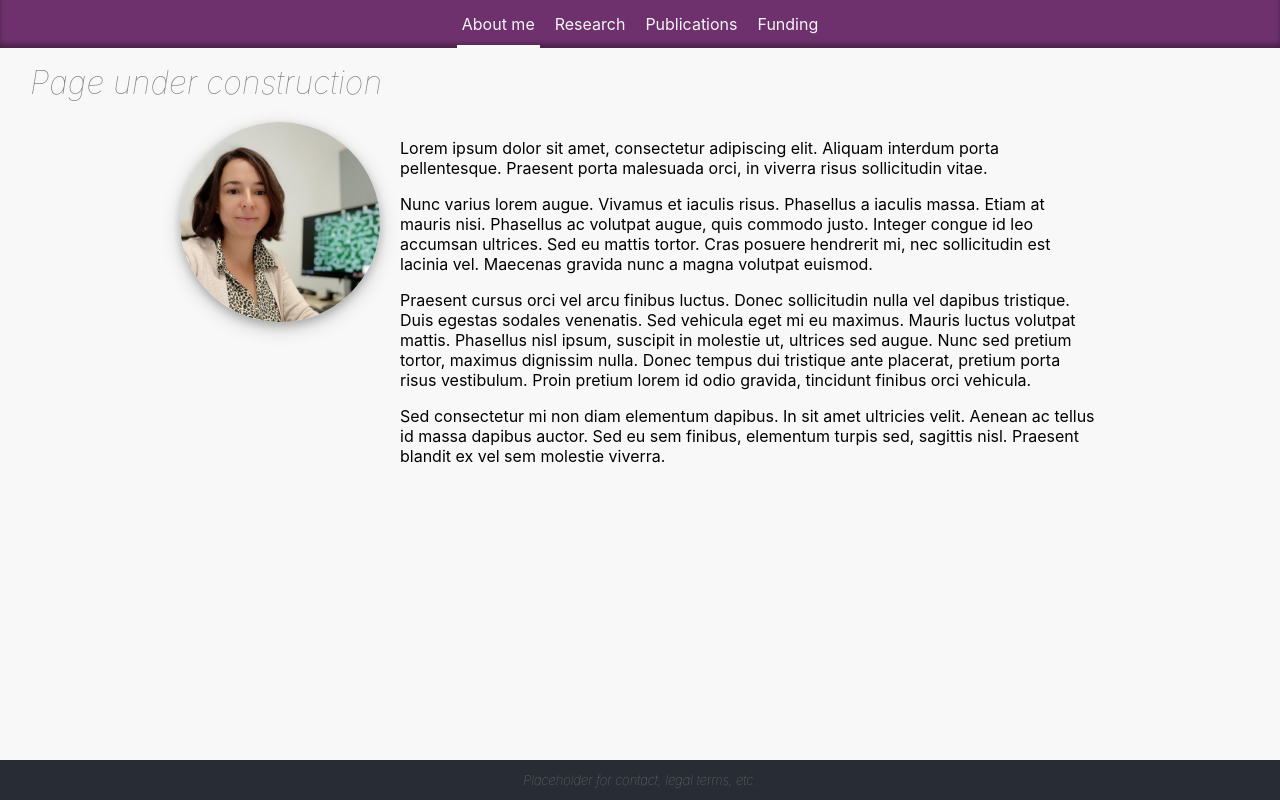
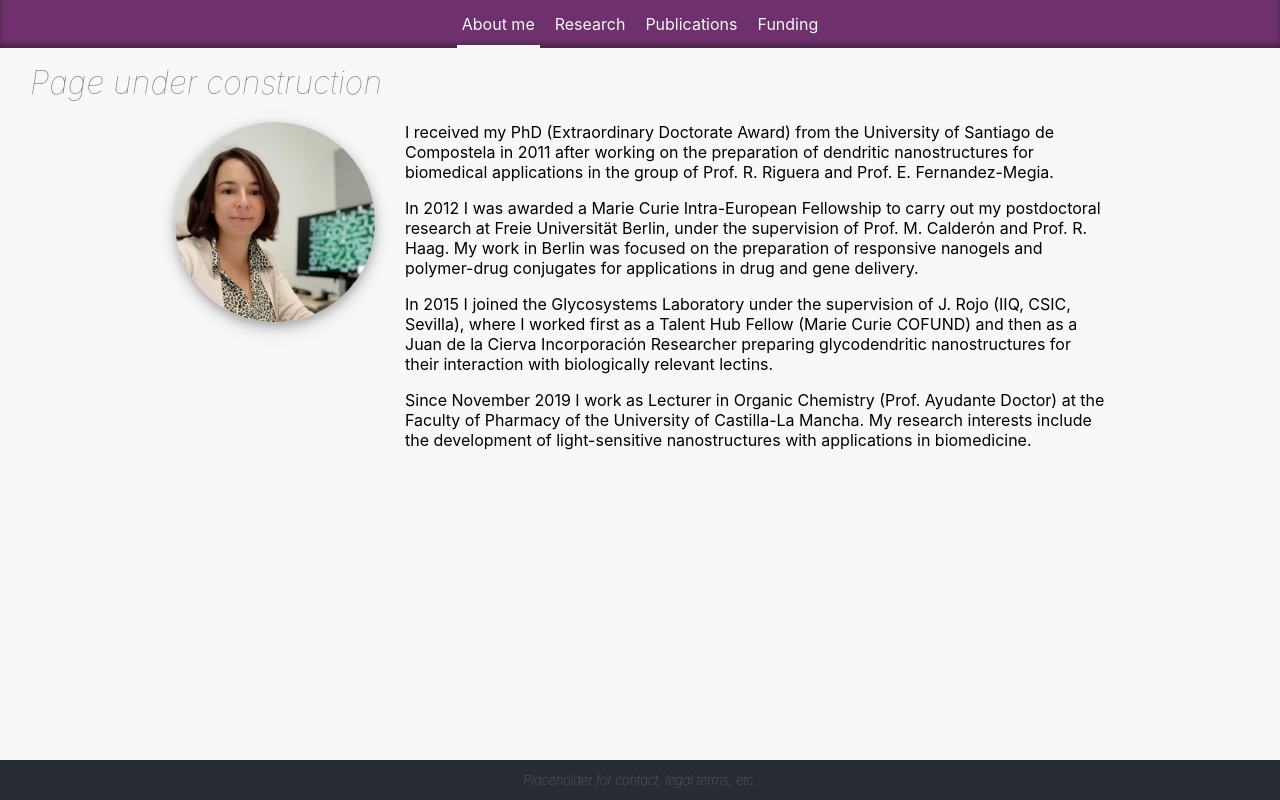
Before and after one commit to rsherves/ana-site, a React (Create React App) app: page / in a window 1280 px wide. Built offline with nearby package versions, Linux system fonts and the light colour scheme.

Commit message:
Set real text in 'About me'

```diff
--- a/src/PageBody/About.css
+++ b/src/PageBody/About.css
@@ -13,8 +13,12 @@
 }
 
 .About .flex-item-txt {
-  margin-left: 20px;
+  margin-left: 30px;
   max-width: 700px;
+}
+
+.About .flex-item-txt p:first-child {
+  margin-top: 0;
 }
 
 @media (max-width: 800px) {
@@ -25,4 +29,7 @@
   .About .flex-item-txt {
     margin-left: 0;
   }
+  .About .flex-item-txt p:first-child {
+    margin-top: revert;
+  }
 }
--- a/src/PageBody/About.js
+++ b/src/PageBody/About.js
@@ -10,10 +10,10 @@ function About() {
           <img src={anaOffice} className="ana-office" alt="Photo in the office" />
         </div>
         <div className="flex-item-txt">
-          <p>Lorem ipsum dolor sit amet, consectetur adipiscing elit. Aliquam interdum porta pellentesque. Praesent porta malesuada orci, in viverra risus sollicitudin vitae.</p>
-          <p>Nunc varius lorem augue. Vivamus et iaculis risus. Phasellus a iaculis massa. Etiam at mauris nisi. Phasellus ac volutpat augue, quis commodo justo. Integer congue id leo accumsan ultrices. Sed eu mattis tortor. Cras posuere hendrerit mi, nec sollicitudin est lacinia vel. Maecenas gravida nunc a magna volutpat euismod.</p>
-          <p>Praesent cursus orci vel arcu finibus luctus. Donec sollicitudin nulla vel dapibus tristique. Duis egestas sodales venenatis. Sed vehicula eget mi eu maximus. Mauris luctus volutpat mattis. Phasellus nisl ipsum, suscipit in molestie ut, ultrices sed augue. Nunc sed pretium tortor, maximus dignissim nulla. Donec tempus dui tristique ante placerat, pretium porta risus vestibulum. Proin pretium lorem id odio gravida, tincidunt finibus orci vehicula.</p>
-          <p>Sed consectetur mi non diam elementum dapibus. In sit amet ultricies velit. Aenean ac tellus id massa dapibus auctor. Sed eu sem finibus, elementum turpis sed, sagittis nisl. Praesent blandit ex vel sem molestie viverra.</p>
+          <p>I received my PhD (Extraordinary Doctorate Award) from the University of Santiago de Compostela in 2011 after working on the preparation of dendritic nanostructures for biomedical applications in the group of Prof. R. Riguera and Prof. E. Fernandez-Megia.</p>
+          <p>In 2012 I was awarded a Marie Curie Intra-European Fellowship to carry out my postdoctoral research at Freie Universität Berlin, under the supervision of Prof. M. Calderón and Prof. R. Haag. My work in Berlin was focused on the preparation of responsive nanogels and polymer-drug conjugates for applications in drug and gene delivery.</p>
+          <p>In 2015 I joined the Glycosystems Laboratory under the supervision of J. Rojo (IIQ, CSIC, Sevilla), where I worked first as a Talent Hub Fellow (Marie Curie COFUND) and then as a Juan de la Cierva Incorporación Researcher preparing glycodendritic nanostructures for their interaction with biologically relevant lectins.</p>
+          <p>Since November 2019 I work as Lecturer in Organic Chemistry (Prof. Ayudante Doctor) at the Faculty of Pharmacy of the University of Castilla-La Mancha. My research interests include the development of light-sensitive nanostructures with applications in biomedicine.</p>
         </div>
       </div>
     </div>
```
